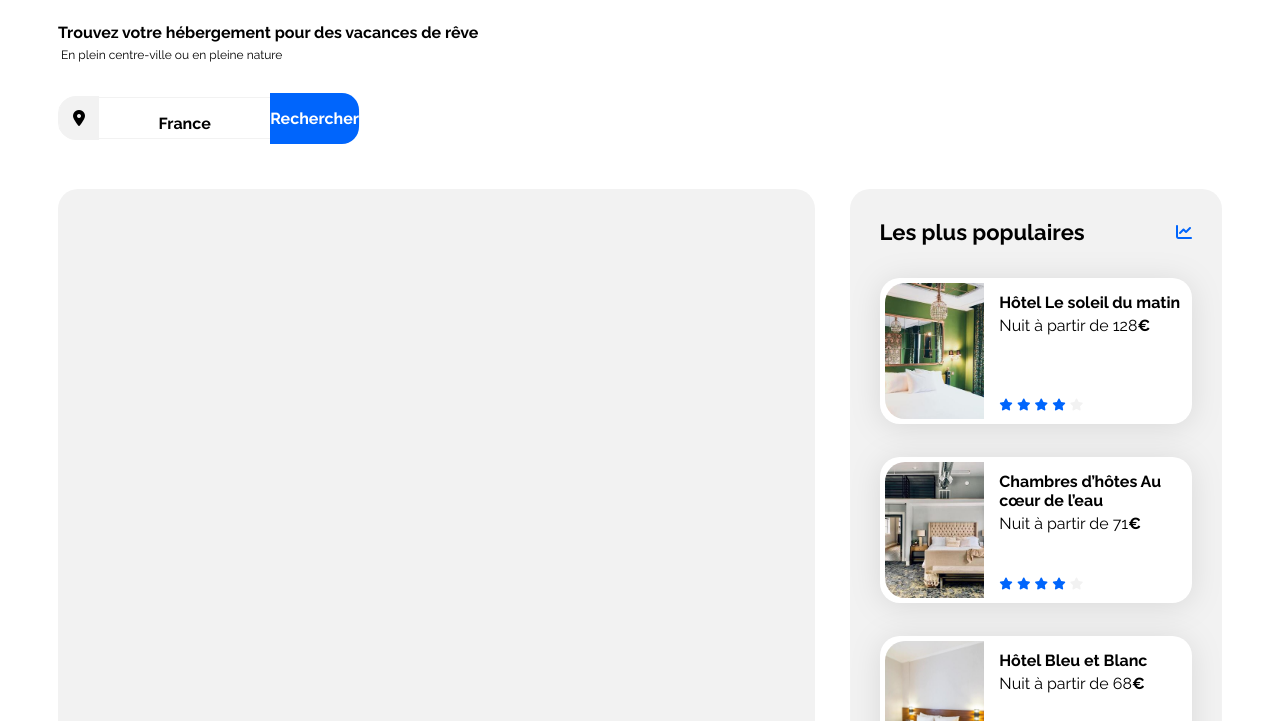
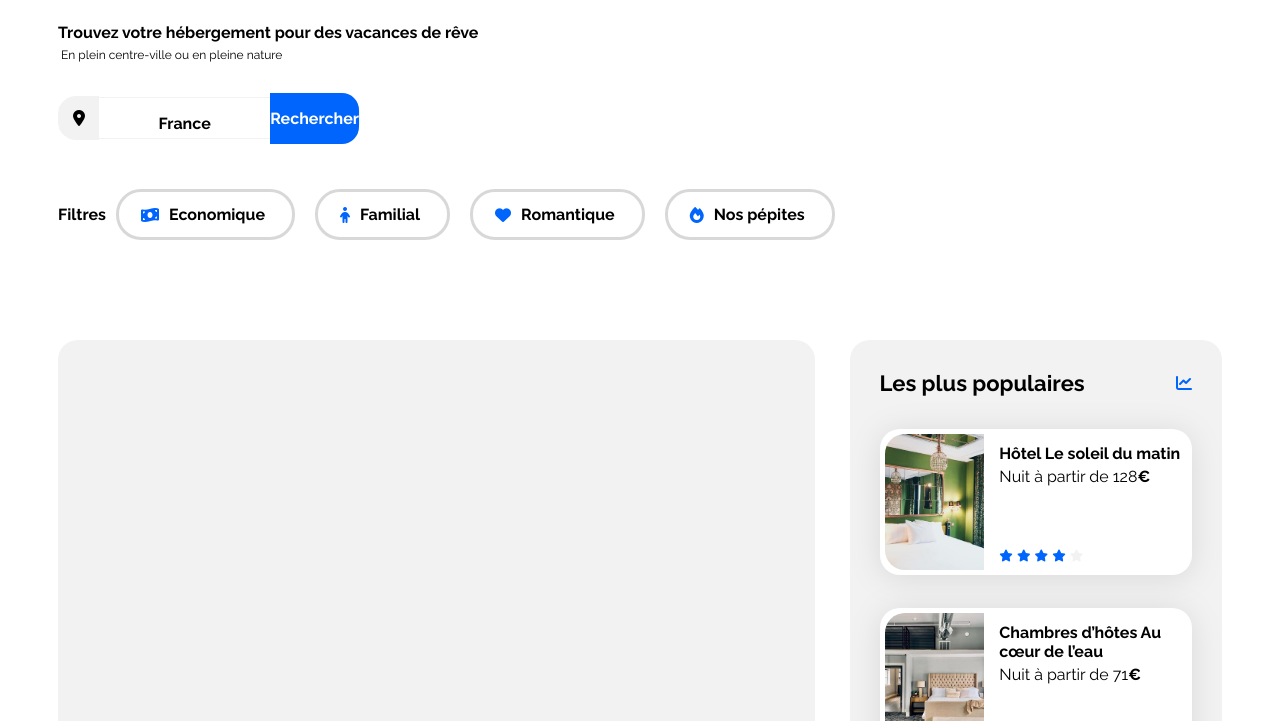
Before and after one commit to MaxinC0de/Booki, a plain HTML site: page index.html in a window 1280 px wide. Shown: the part 59-780 px from the top of the page. Drawn offline with Linux system fonts and the light colour scheme.

Commit message:
Form to finish

```diff
--- a/css/style.css
+++ b/css/style.css
@@ -142,6 +142,50 @@ a {
 
 
 
+
+
+/****** Hebergements And Populaires ***********/
+
+.filters:hover {
+    background-color: #dfeaff;
+    opacity: 0.5;
+
+
+}
+
+.filter-container {
+    display: flex;
+    justify-content: flex-start;
+    margin-bottom: 100px;
+}
+
+.filters {
+    display: flex;
+    justify-content: flex-start;
+    align-items: center;
+    border: #d9d8d8 solid 3px;
+    border-radius: 25px;
+
+    margin: 0px 10px 0px 10px;
+    padding-left: 22px;
+    padding-right: 22px;
+
+}
+
+.p-filters {
+    margin: 0px 0px 0px 5px;
+    padding: 5px;
+
+
+}
+
+
+
+
+
+
+
+
 /****** Hebergements And Populaires ***********/
 .hebergements-and-populaires {
     display: flex;
--- a/index.html
+++ b/index.html
@@ -37,6 +37,23 @@
                     </div>
                 </form>
             </section>
+
+
+            <section>
+                <strong>
+                    <div class="filter-container">
+                        <p>Filtres</p>
+                        <div class="filters"><i class="fa-solid fa-money-bill-wave" style="color: #0065fc;"></i><p class="p-filters">Economique</p></div>
+                        <div class="filters"><i class="fa-solid fa-child" style="color: #0065fc;"></i><p class="p-filters">Familial</p></div>
+                        <div class="filters"><i class="fa-solid fa-heart" style="color: #0065fc;"></i><p class="p-filters">Romantique</p></div>
+                        <div class="filters"><i class="fa-solid fa-fire" style="color: #0065fc;"></i><p class="p-filters">Nos pépites</p></div>
+                    </div>
+                </strong>
+            </section>
+
+
+
+
             <div class="hebergements-and-populaires">
                 <section class="hebergements">
 
```
